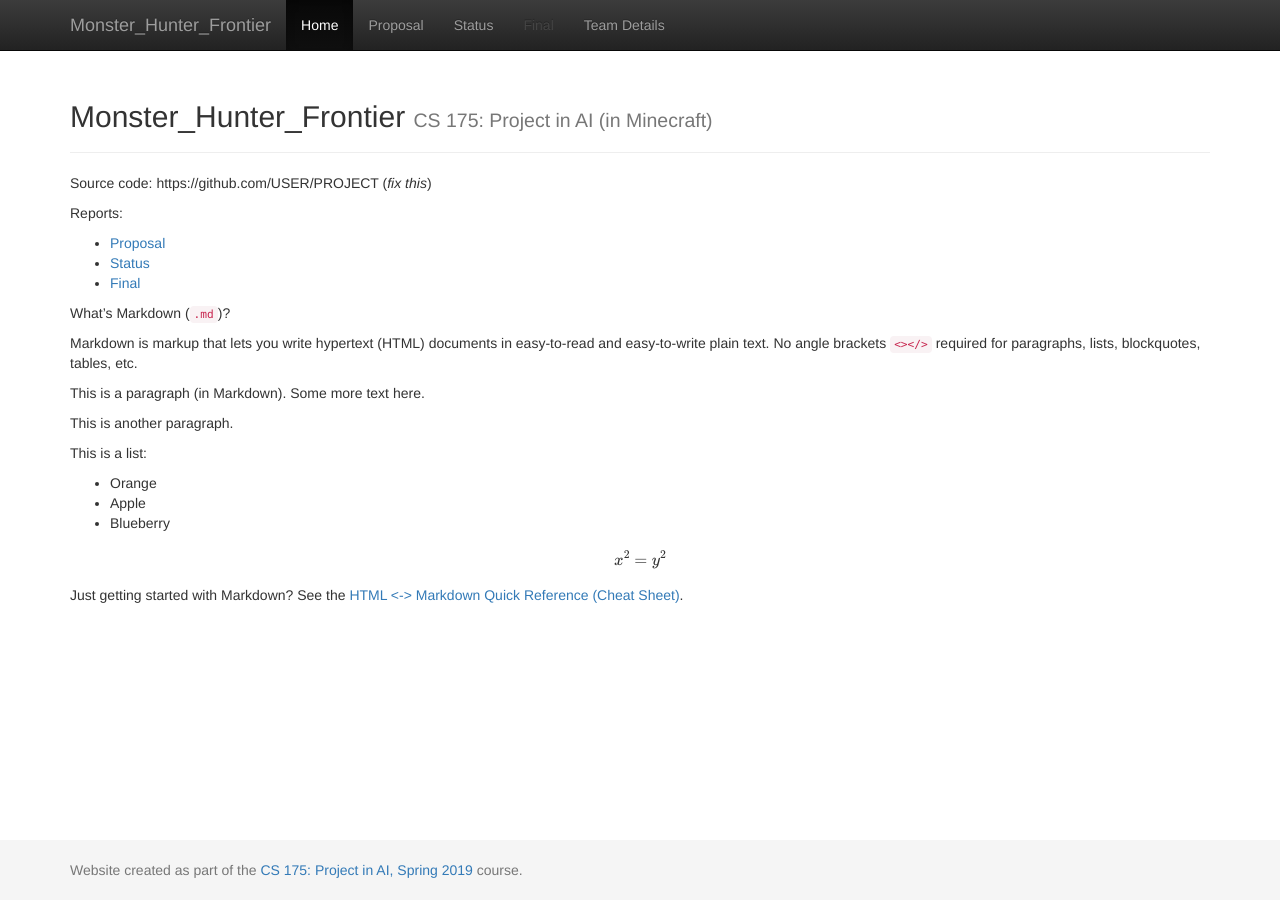
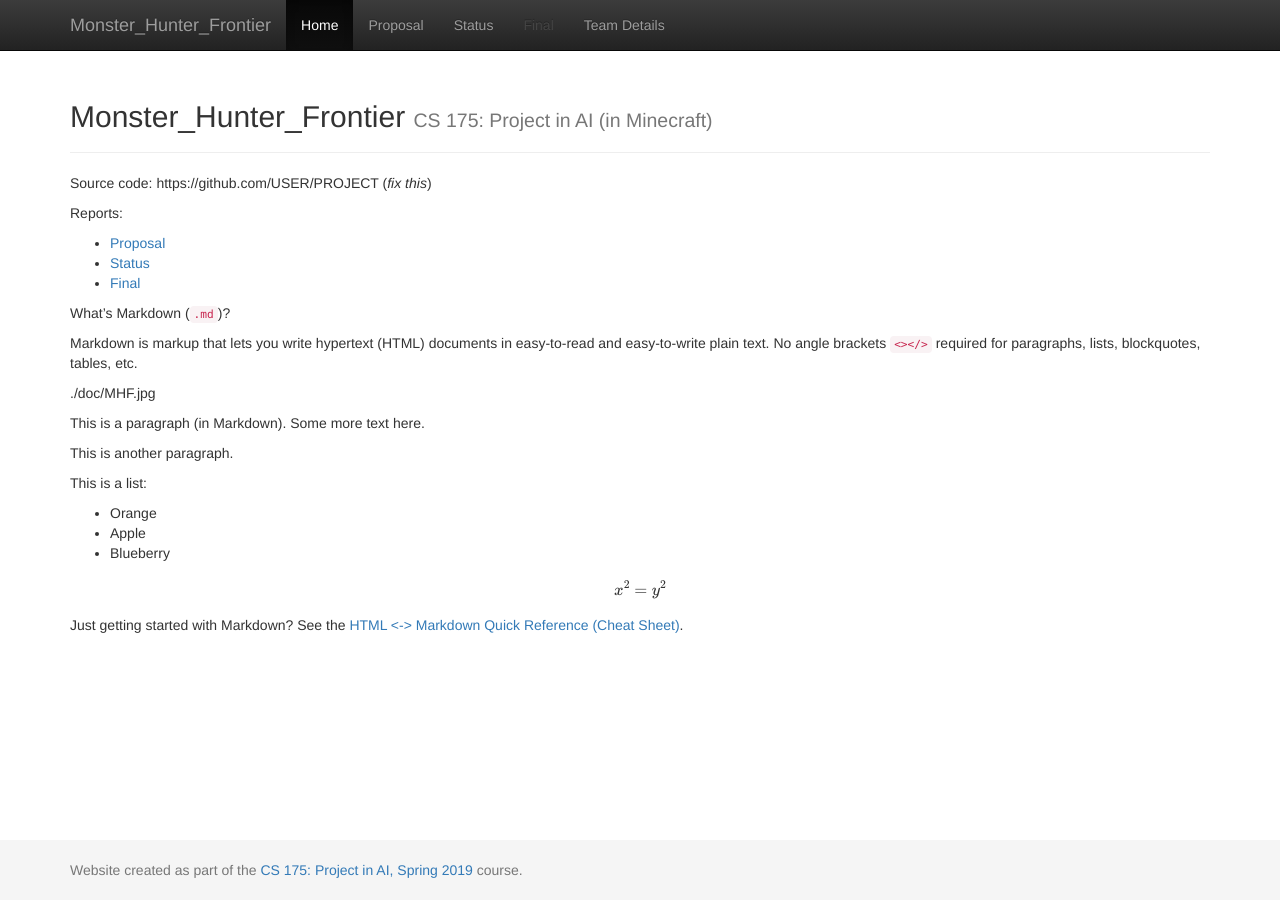
Before and after one commit to zihuazhang337/Group-25, a Jekyll site: the page built from docs/index.md, in a window 1280 px wide. Built offline with Jekyll 4.4.1, drawn with Linux system fonts in a browser that asks for light colours; formulas are drawn with MathJax 3.

Commit message:
Update index.md

```diff
--- a/docs/index.md
+++ b/docs/index.md
@@ -18,6 +18,7 @@
 No angle brackets `<></>` required for
 paragraphs, lists, blockquotes, tables, etc.
 
+./doc/MHF.jpg
 
 This is a paragraph (in Markdown). Some more
 text here.
```
